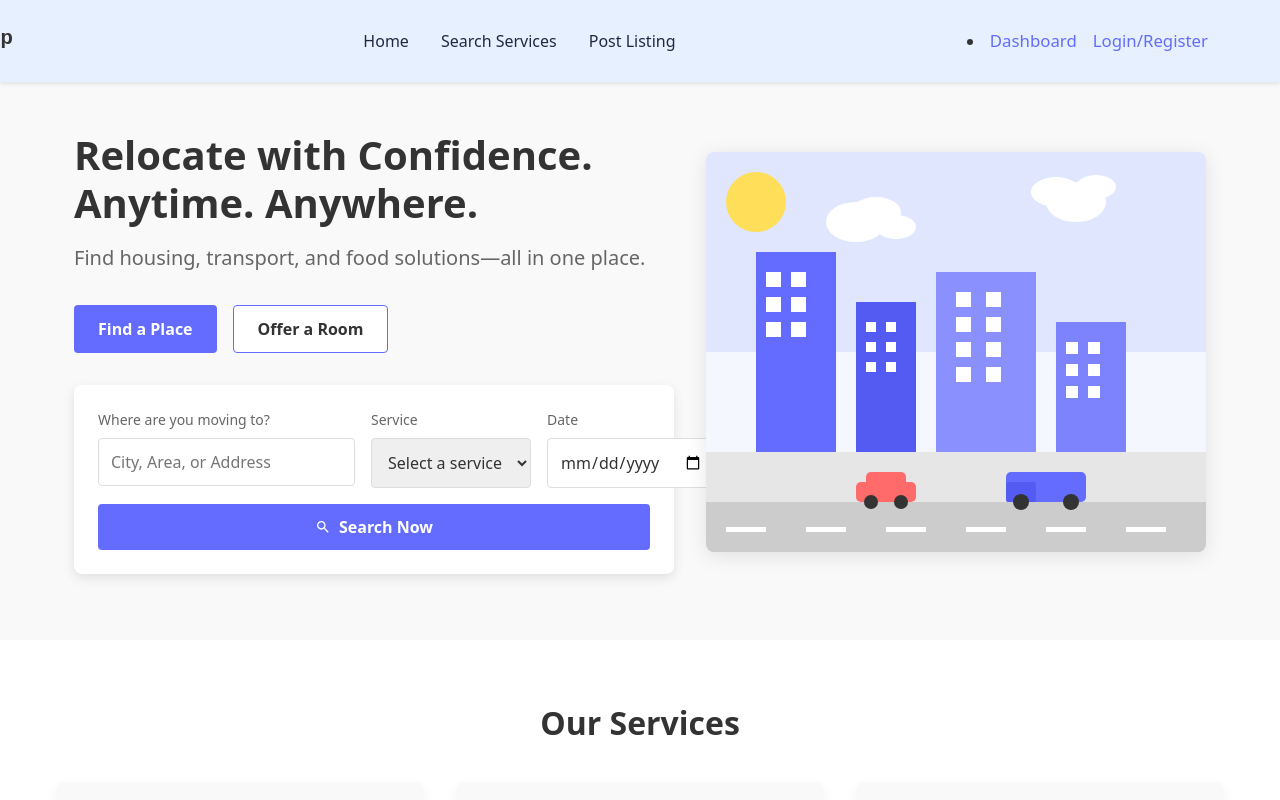
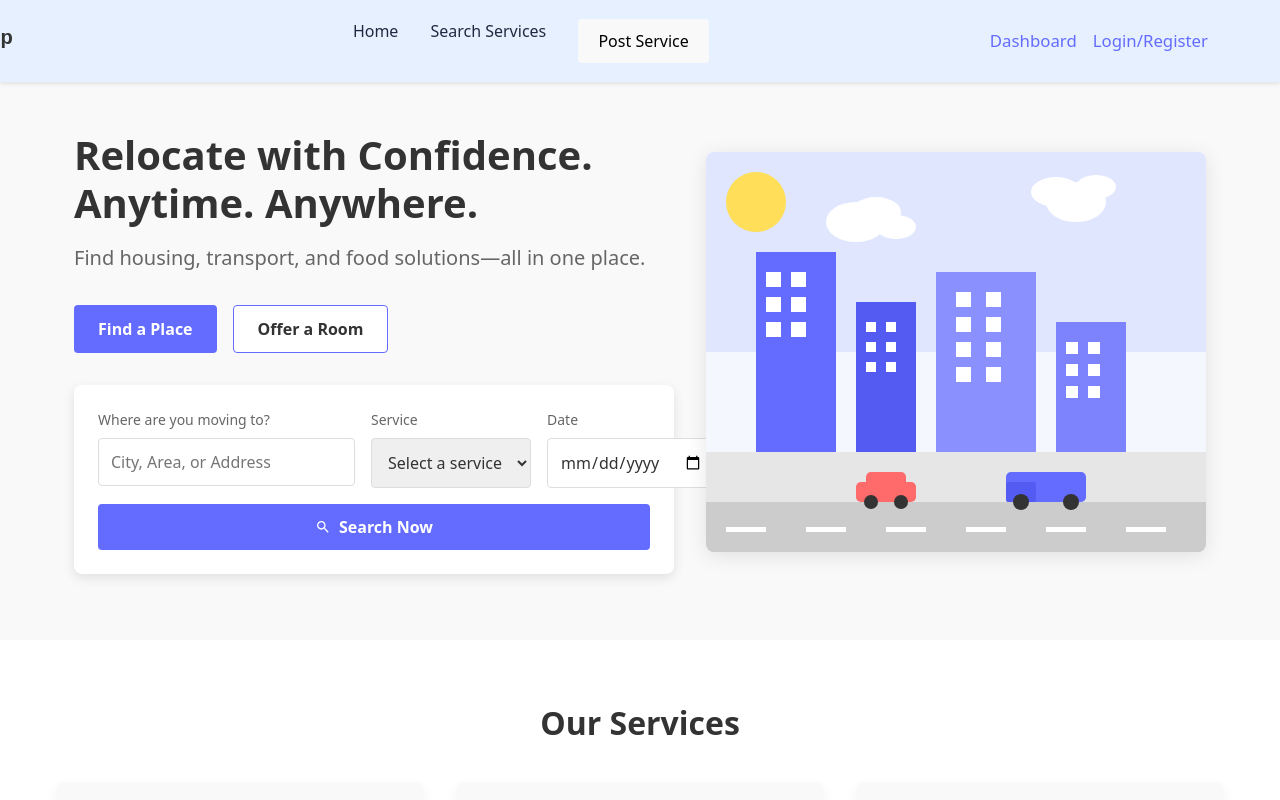
Before and after one commit to A-Piyas-04/NestUp-BD, a React (Vite) app in the folder Project/NestUp BD/: page / in a window 1280 px wide. Shown: the top 800 px of the page. Built offline with nearby package versions, Linux system fonts and the light colour scheme.

Commit message:
modfied button designs

```diff
--- a/Project/NestUp BD/src/components/Header/Navbar.jsx
+++ b/Project/NestUp BD/src/components/Header/Navbar.jsx
@@ -5,8 +5,7 @@ import { useEffect, useState } from 'react';
 const navLinks = [
   { to: '/', label: 'Home', end: true },
   { to: '/search', label: 'Search Services' },
-  { to: '/dashboard', label: 'Dashboard' },
-  { to: '/post-listing', label: 'Post Listing' }
+  { to: '/dashboard', label: 'Dashboard' }
 ];
 
 const Navbar = ({ isMobileMenuOpen, setIsMobileMenuOpen }) => {
@@ -50,22 +49,43 @@ const Navbar = ({ isMobileMenuOpen, setIsMobileMenuOpen }) => {
       {/* Desktop Navigation */}
       <nav className="desktop-nav">
         <ul className="flex space-x-6">
-          {navLinks.slice(0, 2).map(link => renderLink(link))}
           <li>
-            <Button as="link" to="/post-listing" variant="primary" size="md">
-              Post Listing
+            <Button as="link" to="/" variant="primary" size="md">
+              Home
+            </Button>
+          </li>
+          <li>
+            <Button as="link" to="/search" variant="primary" size="md">
+              Search Services
+            </Button>
+          </li>
+          <li>
+            <Button variant="primary" size="md">
+              Post Service
             </Button>
           </li>
         </ul>
+
       </nav>
 
       {/* User Actions */}
       <div className="user-actions flex items-center space-x-4">
-        {renderLink(navLinks[2])}
+        <Button
+          as="link"
+          to="/dashboard"
+          variant="profileButtons"
+          size="md"
+          className="w-full justify-start"
+          onClick={() => setIsMobileMenuOpen(false)}
+        >
+          Dashboard
+        </Button>
+
         {isAuthenticated ? (
           <Button
-            variant="outline"
+            variant="danger"
             size="md"
+            className="w-full justify-start"
             onClick={() => {
               handleLogout();
               setIsMobileMenuOpen(false);
@@ -73,9 +93,8 @@ const Navbar = ({ isMobileMenuOpen, setIsMobileMenuOpen }) => {
           >
             Logout
           </Button>
-
         ) : (
-          <Button as="link" to="/login" variant="outline" size="md">
+          <Button as="link" to="/login" variant="success" size="md">
             Login/Register
           </Button>
         )}
@@ -90,6 +109,17 @@ const Navbar = ({ isMobileMenuOpen, setIsMobileMenuOpen }) => {
       <div className={`mobile-nav ${isMobileMenuOpen ? 'open' : ''}`}>
         <ul className="flex flex-col space-y-3">
           {navLinks.map(link => renderLink(link, true))}
+          <li>
+            {/* New: Post Service button (no functionality) for mobile */}
+            <Button
+              variant="primary"
+              size="md"
+              className="w-full justify-start"
+              onClick={() => setIsMobileMenuOpen(false)}
+            >
+              Post Service
+            </Button>
+          </li>
           <li>
             {isAuthenticated ? (
               <Button
```
